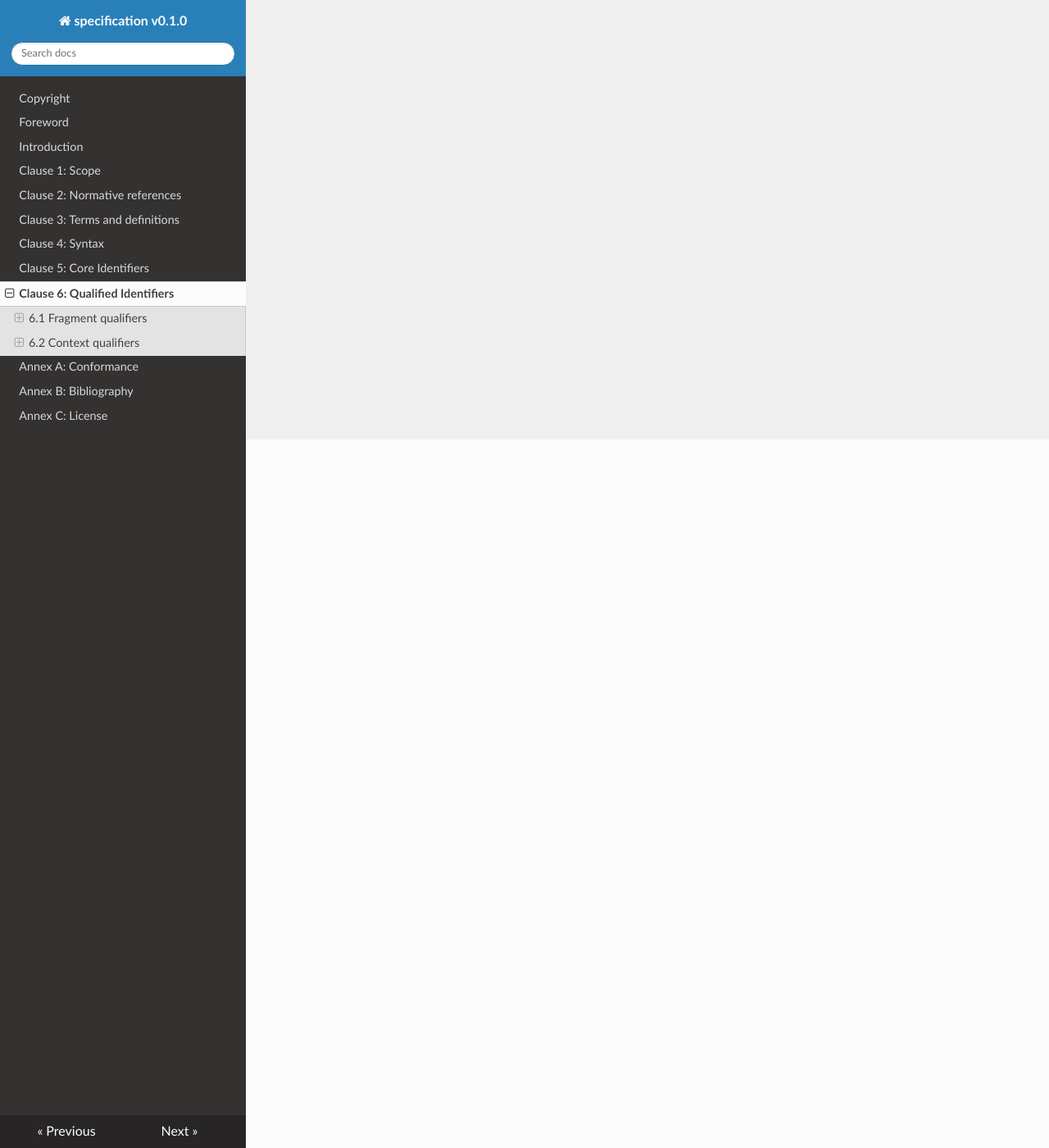
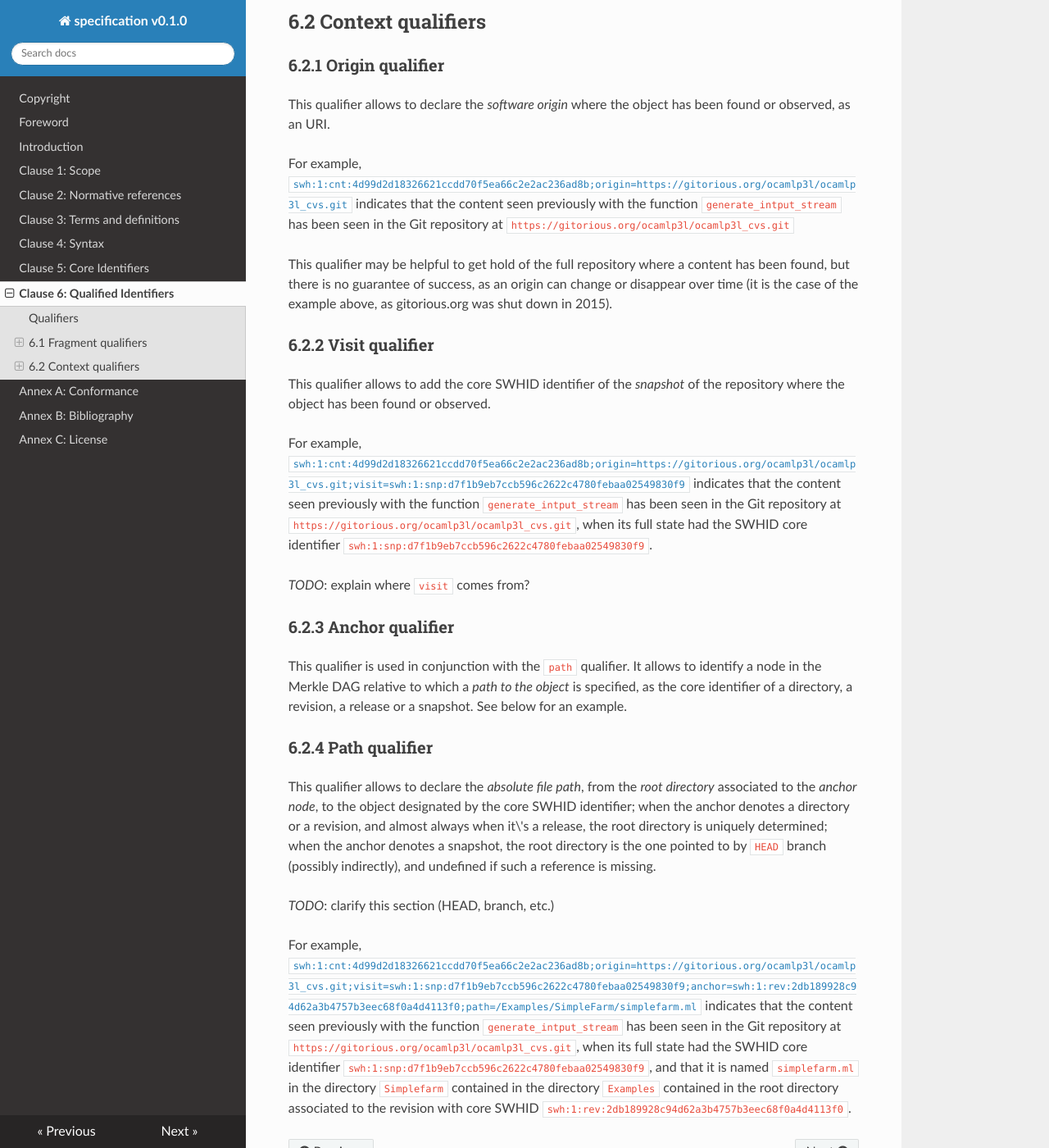
Before and after one commit to swhid/specification, an MkDocs documentation site: the page built from Chapters/6_Qualified_identifiers.md, in a window 1280 px wide and 1400 px high, scrolled down 864 px. Shown: the whole window at 82% size. Built offline with MkDocs 1.6.1, drawn with Linux system fonts in a browser that asks for light colours; nearby versions of some CDN libraries; some of the changed text lies outside the part shown.

Commit message:
Add draft section on qualifiers

```diff
--- a/Chapters/6_Qualified_identifiers.md
+++ b/Chapters/6_Qualified_identifiers.md
@@ -1,17 +1,80 @@
 # 6 Qualified identifiers
+
+### Qualifiers
+
+A qualified, or full, SWHID is composed of a core SWHID identifier, and a
+sequence of qualifiers that may identify subparts of a software artefact
+(*fragment qualifiers*), or provide additional context on the software artefact
+(*context qualifiers*). The `;` character is used a separator between the core
+identifier and the optional qualifiers, as well as between qualifiers. Each
+qualifier is specified as a key/value pair, using `=` as a separator.
+
+The following *context qualifiers* are available:
+
 
 *TODO* For each one: Description, Metadata, Intent, Examples
 
 ## 6.1 Fragment qualifiers
 
 ### 6.1.1 Lines qualifier
+This qualifier allows to designate a line range inside a content.
+The range can be a single line number, or a pair of line numbers
+separated by `-`.
+
+For example, [`swh:1:cnt:4d99d2d18326621ccdd70f5ea66c2e2ac236ad8b;lines=9-15`](https://archive.softwareheritage.org/swh:1:cnt:4d99d2d18326621ccdd70f5ea66c2e2ac236ad8b;lines=9-15)
+designates the function `generate_intput_stream` that is found at lines 9 to 15 of the *content* with core SWHID `swh:1:cnt:4d99d2d18326621ccdd70f5ea66c2e2ac236ad8b`.
+
+Notice that the notion of "line number" is not always well defined: the content
+may be a binary file, or a file that uses non standard line termination
+character(s).
+
+*TODO*: decide whether we prescribe to use only the Unix line terminator (this will add extra ^M to DOS/Windows lines)
+
 
 ## 6.2 Context qualifiers
 
 ### 6.2.1 Origin qualifier
+This qualifier allows to declare the *software origin* where the
+object has been found or observed, as an URI.
+
+For example, [`swh:1:cnt:4d99d2d18326621ccdd70f5ea66c2e2ac236ad8b;origin=https://gitorious.org/ocamlp3l/ocamlp3l_cvs.git`](https://archive.softwareheritage.org/swh:1:cnt:4d99d2d18326621ccdd70f5ea66c2e2ac236ad8b;origin=https://gitorious.org/ocamlp3l/ocamlp3l_cvs.git)
+indicates that the content seen previously with the function `generate_intput_stream` has
+been seen in the Git repository at `https://gitorious.org/ocamlp3l/ocamlp3l_cvs.git`
+
+This qualifier may be helpful to get hold of the full repository where a
+content has been found, but there is no guarantee of success, as an origin
+can change or disappear over time (it is the case of the example above, as
+gitorious.org was shut down in 2015).
 
 ### 6.2.2 Visit qualifier
+This qualifier allows to add the core SWHID identifier of the *snapshot*
+of the repository where the object has been found or observed.
+
+For example, [`swh:1:cnt:4d99d2d18326621ccdd70f5ea66c2e2ac236ad8b;origin=https://gitorious.org/ocamlp3l/ocamlp3l_cvs.git;visit=swh:1:snp:d7f1b9eb7ccb596c2622c4780febaa02549830f9`](https://archive.softwareheritage.org/swh:1:cnt:4d99d2d18326621ccdd70f5ea66c2e2ac236ad8b;origin=https://gitorious.org/ocamlp3l/ocamlp3l_cvs.git;visit=swh:1:snp:d7f1b9eb7ccb596c2622c4780febaa02549830f9)
+indicates that the content seen previously with the function `generate_intput_stream` has
+been seen in the Git repository at `https://gitorious.org/ocamlp3l/ocamlp3l_cvs.git`, when
+its full state had the SWHID core identifier `swh:1:snp:d7f1b9eb7ccb596c2622c4780febaa02549830f9`.
+
+*TODO*: explain where `visit` comes from?
 
 ### 6.2.3 Anchor qualifier
+This qualifier is used in conjunction with the `path` qualifier.
+It allows to identify a node in the Merkle DAG relative to which
+a *path to the object* is specified, as the core identifier of a directory,
+a revision, a release or a snapshot. See below for an example.
 
 ### 6.2.4 Path qualifier
+This qualifier allows to declare the *absolute file path*, from the *root
+directory* associated to the *anchor node*, to the object designated by the
+core SWHID identifier; when the anchor denotes a directory or a revision,
+and almost always when it\'s a release, the root directory is uniquely
+determined; when the anchor denotes a snapshot, the root directory is the
+one pointed to by `HEAD` branch (possibly indirectly), and undefined if such a
+reference is missing.
+
+*TODO*: clarify this section (HEAD, branch, etc.)
+
+For example, [`swh:1:cnt:4d99d2d18326621ccdd70f5ea66c2e2ac236ad8b;origin=https://gitorious.org/ocamlp3l/ocamlp3l_cvs.git;visit=swh:1:snp:d7f1b9eb7ccb596c2622c4780febaa02549830f9;anchor=swh:1:rev:2db189928c94d62a3b4757b3eec68f0a4d4113f0;path=/Examples/SimpleFarm/simplefarm.ml`](https://archive.softwareheritage.org/swh:1:cnt:4d99d2d18326621ccdd70f5ea66c2e2ac236ad8b;origin=https://gitorious.org/ocamlp3l/ocamlp3l_cvs.git;visit=swh:1:snp:d7f1b9eb7ccb596c2622c4780febaa02549830f9;anchor=swh:1:rev:2db189928c94d62a3b4757b3eec68f0a4d4113f0;path=/Examples/SimpleFarm/simplefarm.ml)
+indicates that the content seen previously with the function `generate_intput_stream` has
+been seen in the Git repository at `https://gitorious.org/ocamlp3l/ocamlp3l_cvs.git`, when
+its full state had the SWHID core identifier `swh:1:snp:d7f1b9eb7ccb596c2622c4780febaa02549830f9`, and that it is named `simplefarm.ml` in the directory `Simplefarm` contained in the directory `Examples` contained in the root directory associated to the revision with core SWHID `swh:1:rev:2db189928c94d62a3b4757b3eec68f0a4d4113f0`.
```
